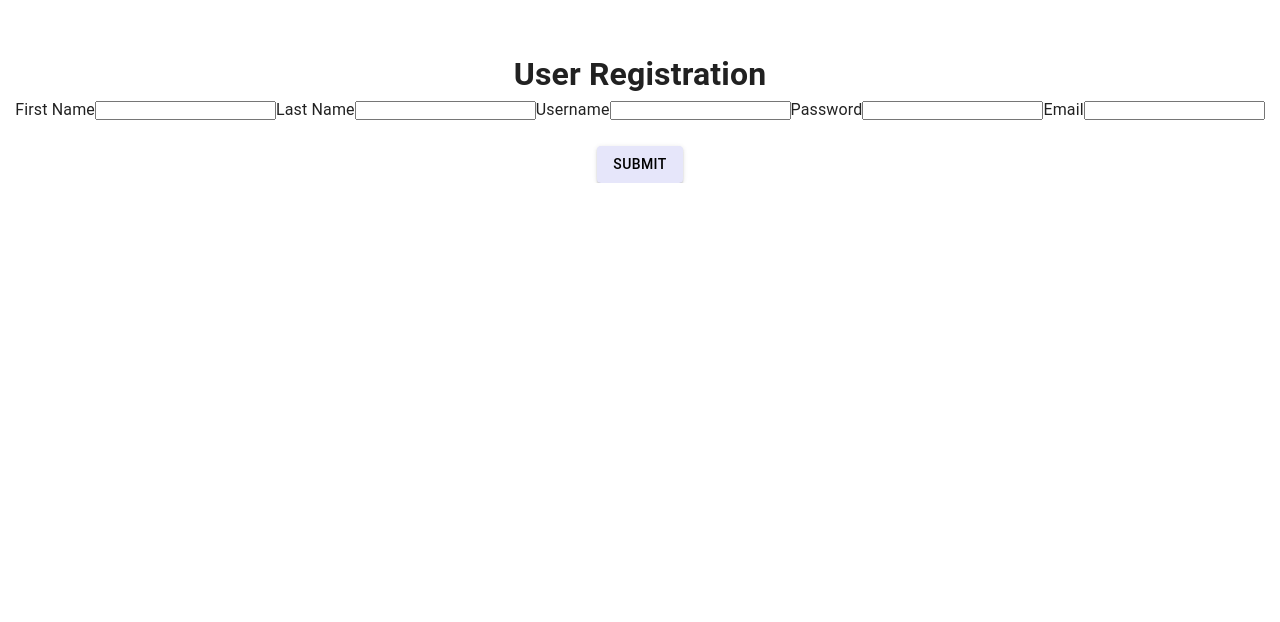
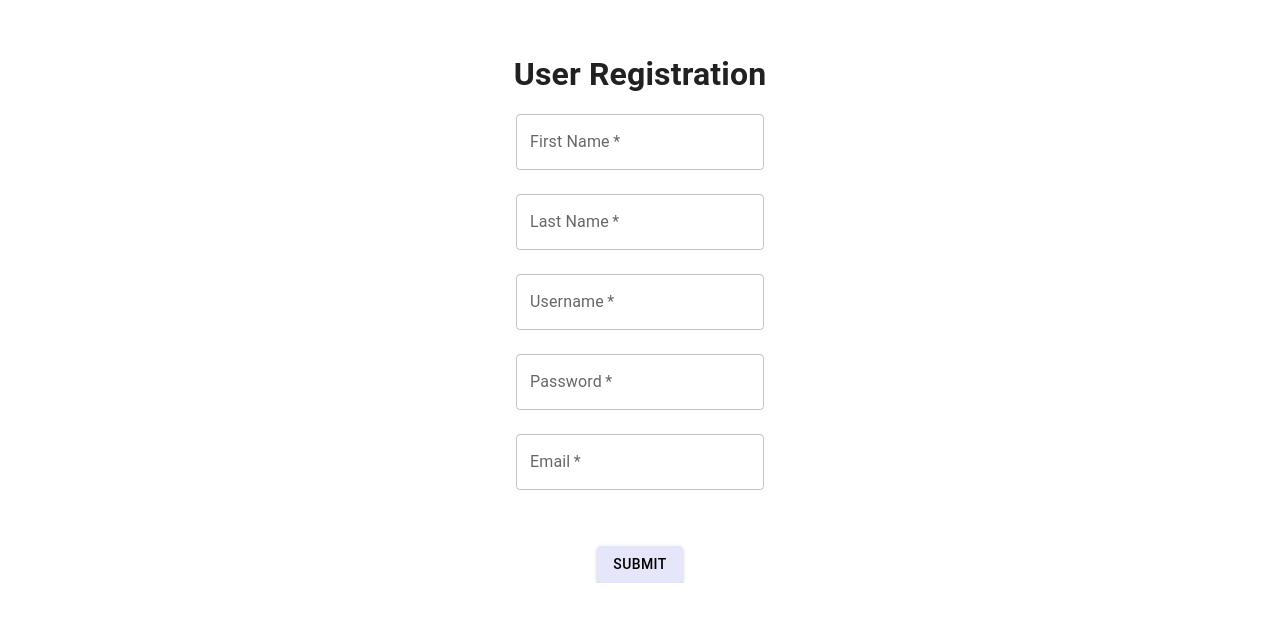
Before and after one commit to Malinovka/StudyGroups, a Next.js app in the folder frontend/my-app/: page /registerUser in a window 1280 px wide. Shown: the top 622 px of the page. Built offline with nearby package versions, Linux system fonts and the light colour scheme.

Commit message:
Styled register and login page

```diff
--- a/frontend/my-app/src/app/registerUser/page.js
+++ b/frontend/my-app/src/app/registerUser/page.js
@@ -2,6 +2,7 @@
 import React, {useEffect, useState} from 'react';
 import axios from 'axios';
 import Button from '@mui/material/Button';
+import TextField from '@mui/material/TextField';
 
 const RegisterUser = () => {
     const [formData, setFormData] = useState({
@@ -93,25 +94,67 @@ const RegisterUser = () => {
                 {successMessage()}
             </div>
 
-            <form>
+            <form style={{ display: 'flex', flexDirection: 'column', alignItems: 'center' }}>
                 {/* Labels and inputs for form data */}
-                <label className="label">First Name</label>
+                {/* <label className="label">First Name</label>
                 <input name="firstname" onChange={handleChange} className="input" value={formData.firstname}
                        type="text"/>
-
+                <br></br>
                 <label className="label">Last Name</label>
                 <input name="lastname" onChange={handleChange} className="input" value={formData.lastname} type="text"/>
-
+                <br></br>
                 <label className="label">Username</label>
                 <input name="username" onChange={handleChange} className="input" value={formData.username} type="text"/>
-
+                <br></br>
                 <label className="label">Password</label>
                 <input name="password" onChange={handleChange} className="input" value={formData.password}
                        type="password"/>
+                <br></br>
+                <label className="label">Email</label>
+                <input name="email" onChange={handleChange} className="input" value={formData.email} type="email"/> */}
 
-                <label className="label">Email</label>
-                <input name="email" onChange={handleChange} className="input" value={formData.email} type="email"/>
-
+<TextField
+        required
+        label="First Name"
+        name="firstname"
+        value={formData.firstname}
+        onChange={handleChange}
+        margin="normal"
+    />
+    <TextField
+        required
+        label="Last Name"
+        name="lastname"
+        value={formData.lastname}
+        onChange={handleChange}
+        margin="normal"
+    />
+    <TextField
+        required
+        label="Username"
+        name="username"
+        value={formData.username}
+        onChange={handleChange}
+        margin="normal"
+    />
+    <TextField
+        required
+        type="password"
+        label="Password"
+        name="password"
+        value={formData.password}
+        onChange={handleChange}
+        margin="normal"
+    />
+    <TextField
+        required
+        type="email"
+        label="Email"
+        name="email"
+        value={formData.email}
+        onChange={handleChange}
+        margin="normal"
+    />
                 <br></br>
                 <br></br>
                 <Button variant="contained" onClick={handleSubmit} className="btn" type="submit">
--- a/frontend/my-app/src/app/styles.css
+++ b/frontend/my-app/src/app/styles.css
@@ -107,9 +107,3 @@
     background-color: #121212;
   }
 }
-
-.login-wrapper {
-  display: flex;
-  flex-direction: column;
-  align-items: center;
-}
```
Also changed, not shown: frontend/my-app/src/app/login-page/page.js (+23 -32 lines).
